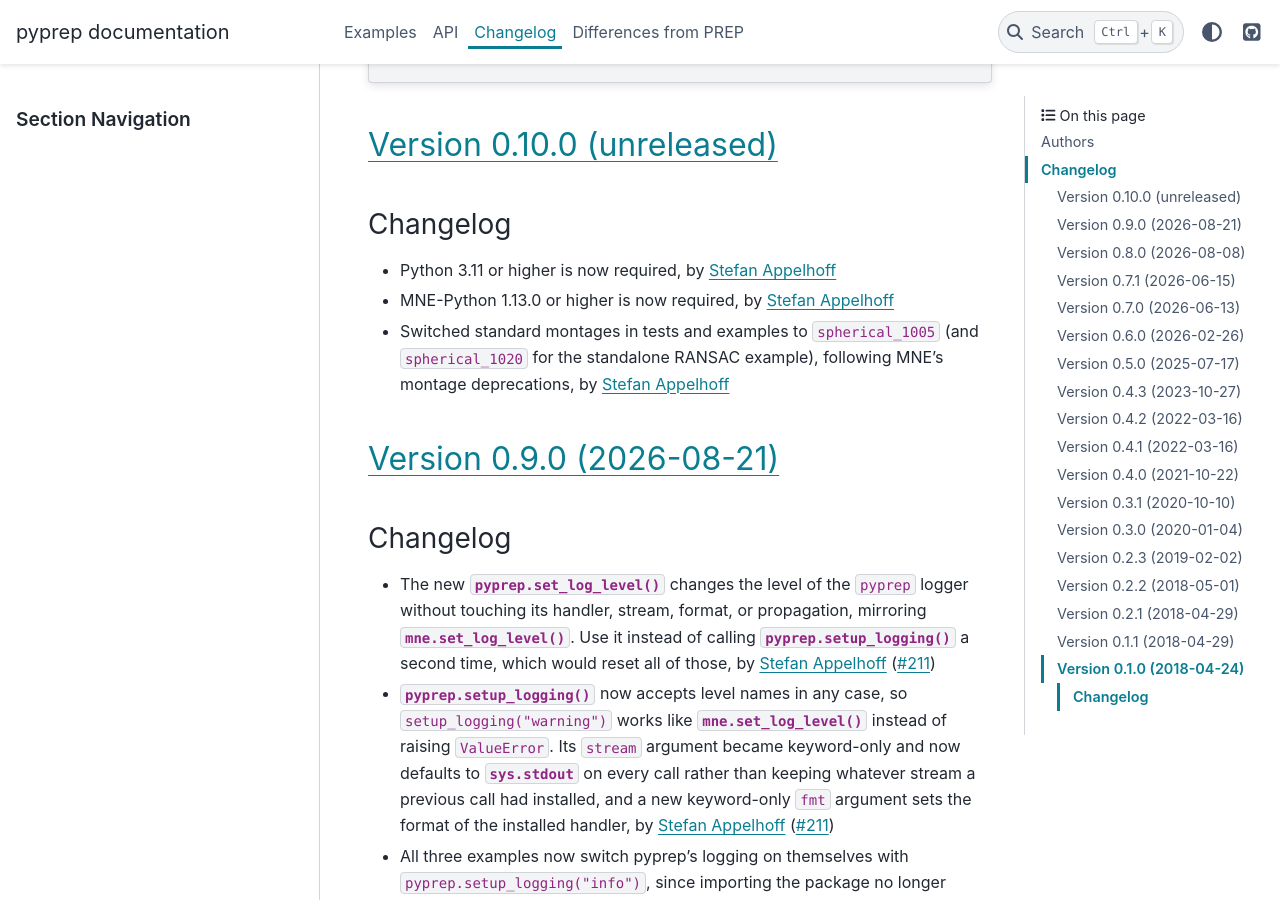
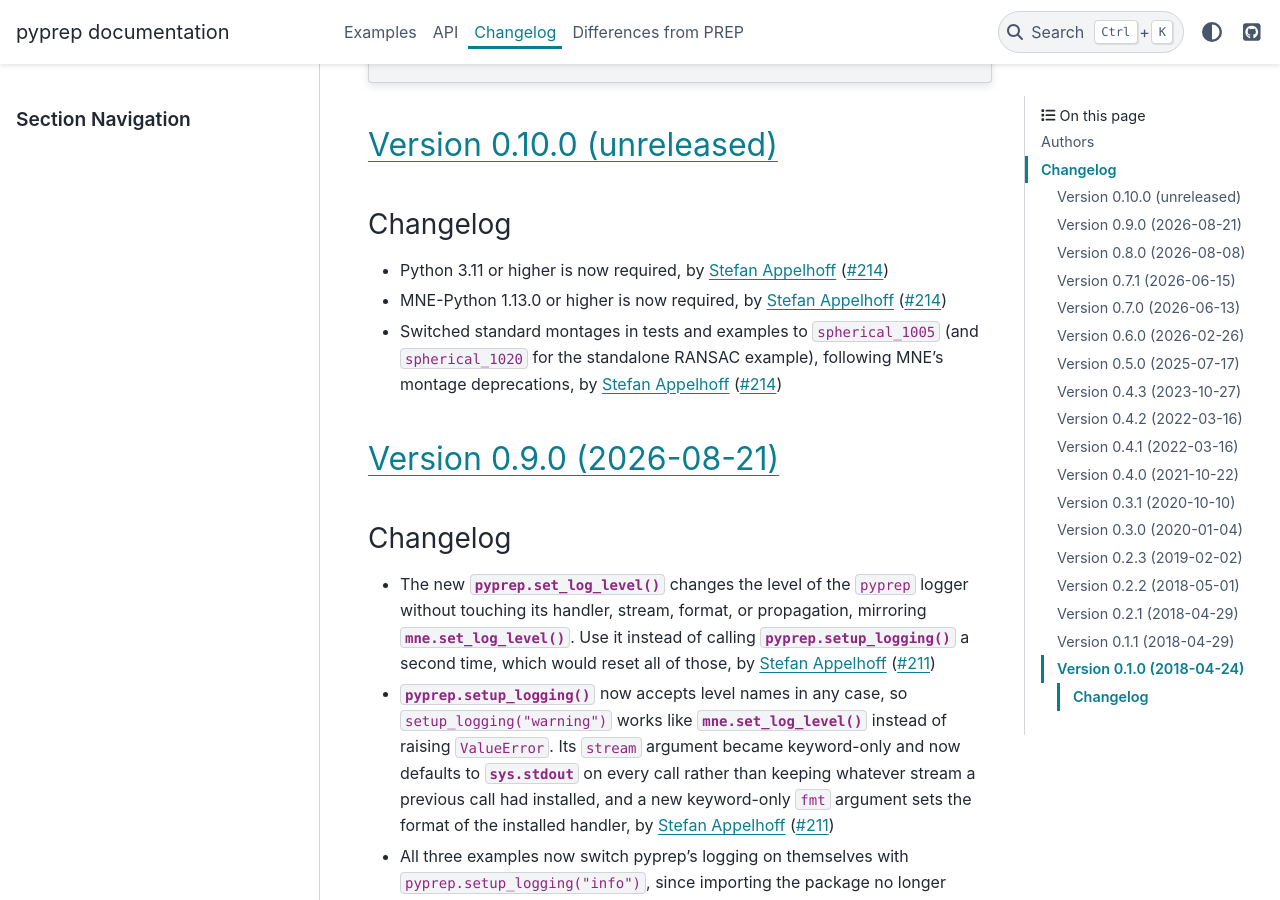
Before and after one commit to sappelhoff/pyprep, a Sphinx documentation site: the page built from docs/changelog.rst, in a window 1280 px wide and 900 px high, scrolled down 919 px. Built offline with Sphinx 7.4.7 and the PyData theme 0.15.4, drawn with Linux system fonts in a browser that asks for light colours; the version number could not be read and is left out.

Commit message:
Add PR reference to changelog entries

```diff
--- a/docs/changelog.rst
+++ b/docs/changelog.rst
@@ -26,9 +26,9 @@ Version 0.10.0 (unreleased)
 
 Changelog
 ~~~~~~~~~
-- Python 3.11 or higher is now required, by `Stefan Appelhoff`_
-- MNE-Python 1.13.0 or higher is now required, by `Stefan Appelhoff`_
-- Switched standard montages in tests and examples to ``spherical_1005`` (and ``spherical_1020`` for the standalone RANSAC example), following MNE's montage deprecations, by `Stefan Appelhoff`_
+- Python 3.11 or higher is now required, by `Stefan Appelhoff`_ (:gh:`214`)
+- MNE-Python 1.13.0 or higher is now required, by `Stefan Appelhoff`_ (:gh:`214`)
+- Switched standard montages in tests and examples to ``spherical_1005`` (and ``spherical_1020`` for the standalone RANSAC example), following MNE's montage deprecations, by `Stefan Appelhoff`_ (:gh:`214`)
 
 .. _changes_0_9_0:
 
```
